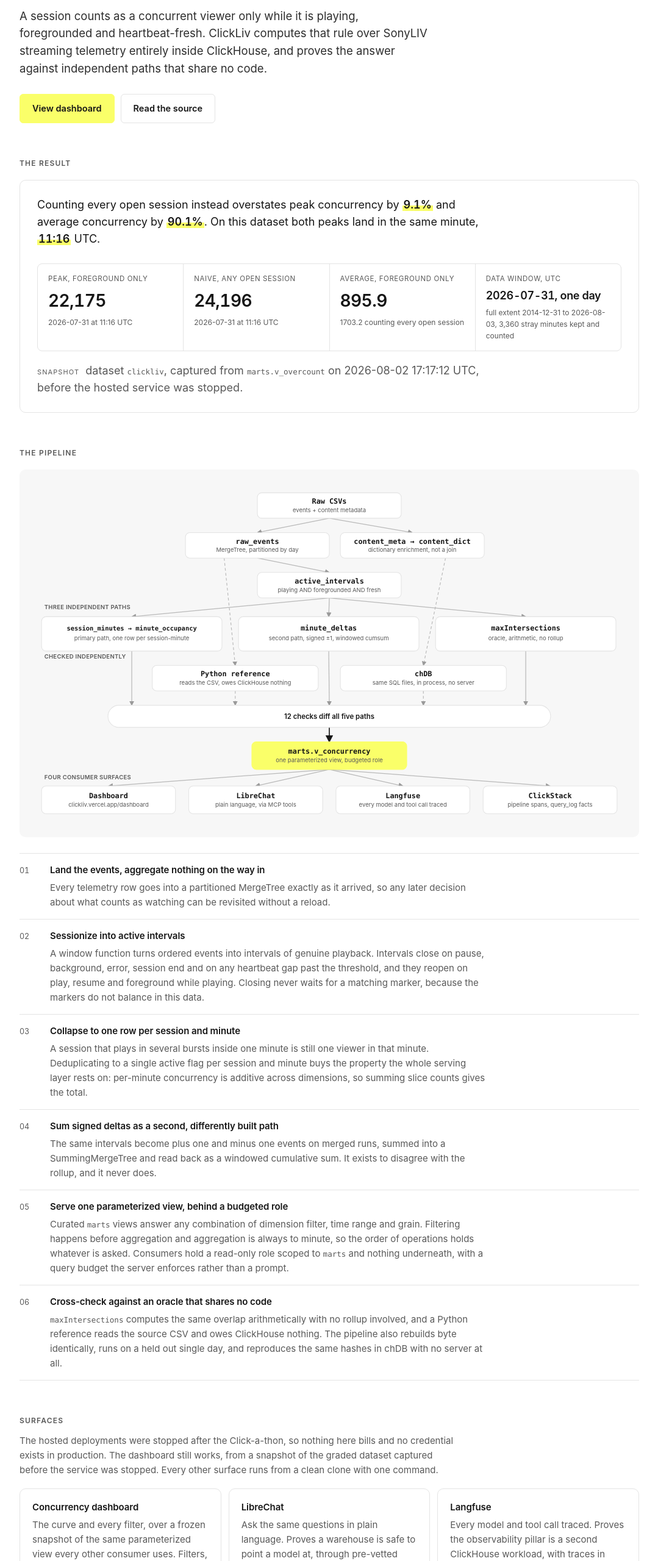
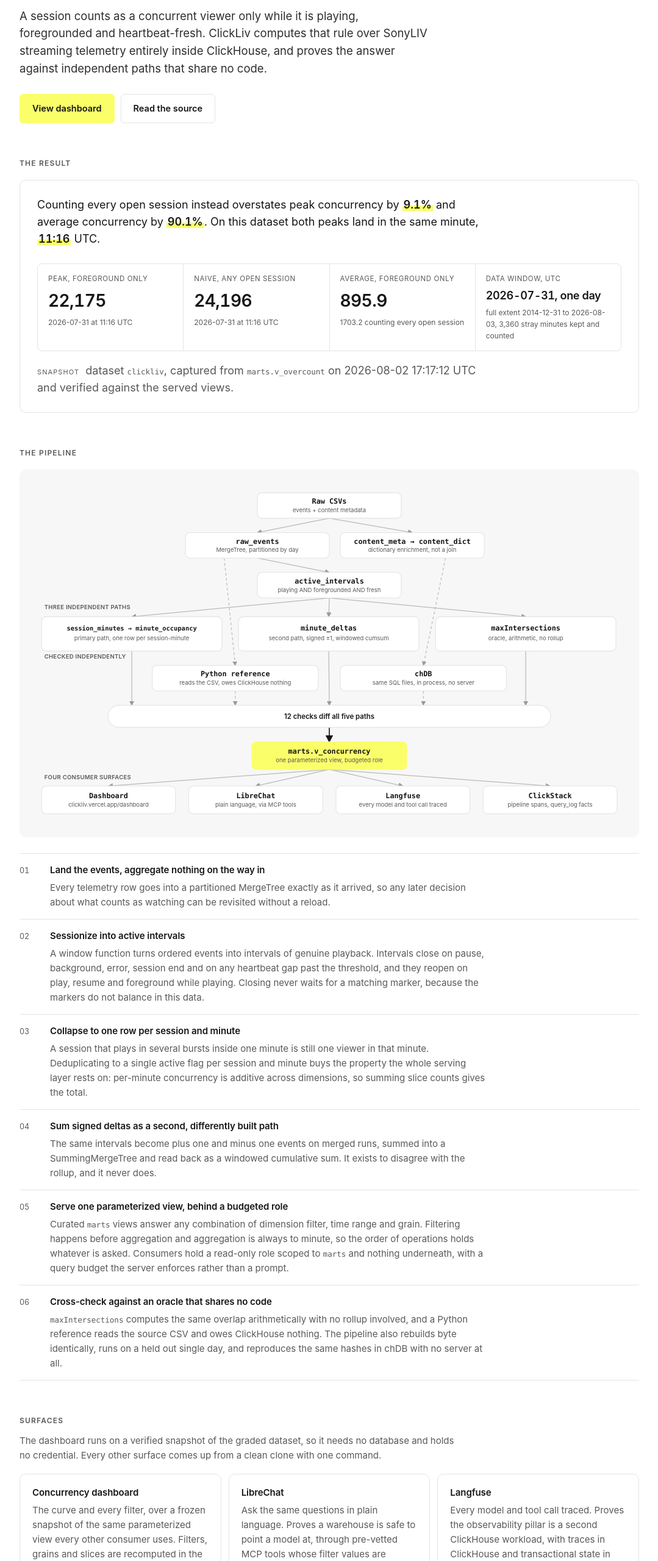
Before and after one commit to ashutosh887/ClickLiv, a website: page web/index.html in a window 1280 px wide. Shown: the part 240-2800 px from the top of the page at 61% size, without its empty margins (100-1179 px from the left). Drawn offline with Linux system fonts and the light colour scheme.

Commit message:
docs: cut the post-mortem framing from the README and both pages
Nobody reads a project README to be told how it placed. The Afterwards
section is gone, replaced by the credit line and the licence, and the demo
section now opens on what the page does instead of on which servers were
switched off.

Same on the site: the surfaces lede and the dashboard notice led with the
teardown, which is the least interesting thing about either page. They now
lead with the snapshot carrying the full rollup and being verified against
the served views. The facts are unchanged, the framing is not apologising
for them.

```diff
--- a/web/index.html
+++ b/web/index.html
@@ -456,10 +456,9 @@
 
   <section id="surfaces">
     <h2>Surfaces</h2>
-    <p class="lede">The hosted deployments were stopped after the Click-a-thon, so nothing here
-    bills and no credential exists in production. The dashboard still works, from a snapshot of
-    the graded dataset captured before the service was stopped. Every other surface runs from a
-    clean clone with one command.</p>
+    <p class="lede">The dashboard runs on a verified snapshot of the graded dataset, so it needs
+    no database and holds no credential. Every other surface comes up from a clean clone with one
+    command.</p>
     <div class="cards">
       <a class="card" href="/dashboard">
         <h3>Concurrency dashboard</h3>
@@ -602,8 +601,8 @@ function fill(data) {
 
   $('claimStatus').innerHTML = data.captured_utc
     ? `<span class="live stale">snapshot</span> &nbsp;dataset <code>${data.dataset}</code>,`
-      + ` captured from <code>${data.schema}.v_overcount</code> on ${data.captured_utc} UTC,`
-      + ' before the hosted service was stopped.'
+      + ` captured from <code>${data.schema}.v_overcount</code> on ${data.captured_utc} UTC`
+      + ' and verified against the served views.'
     : `<span class="live">live</span> &nbsp;dataset <code>${data.dataset}</code>, read from`
       + ` <code>${data.schema}.v_overcount</code> in ${fmt(data.server_ms)} ms of ClickHouse`
       + ' server time.';
```
Also changed, not shown: web/dashboard.html (+4 -4 lines), README.md.
